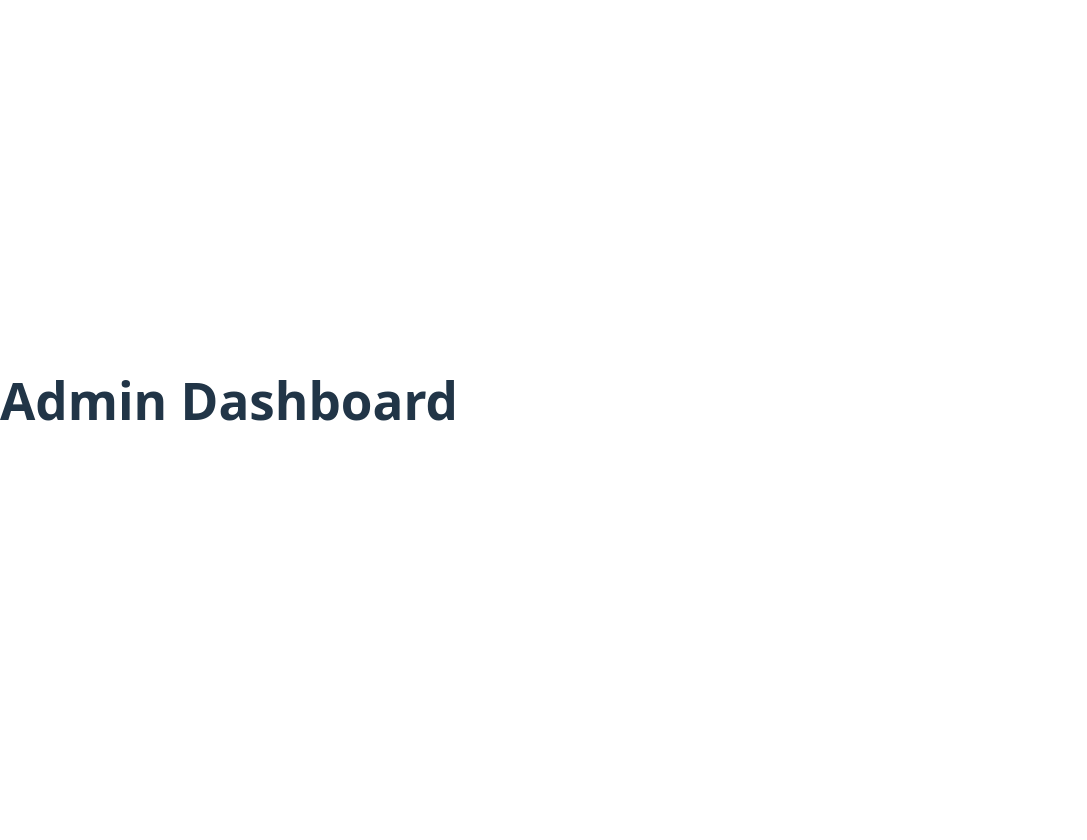
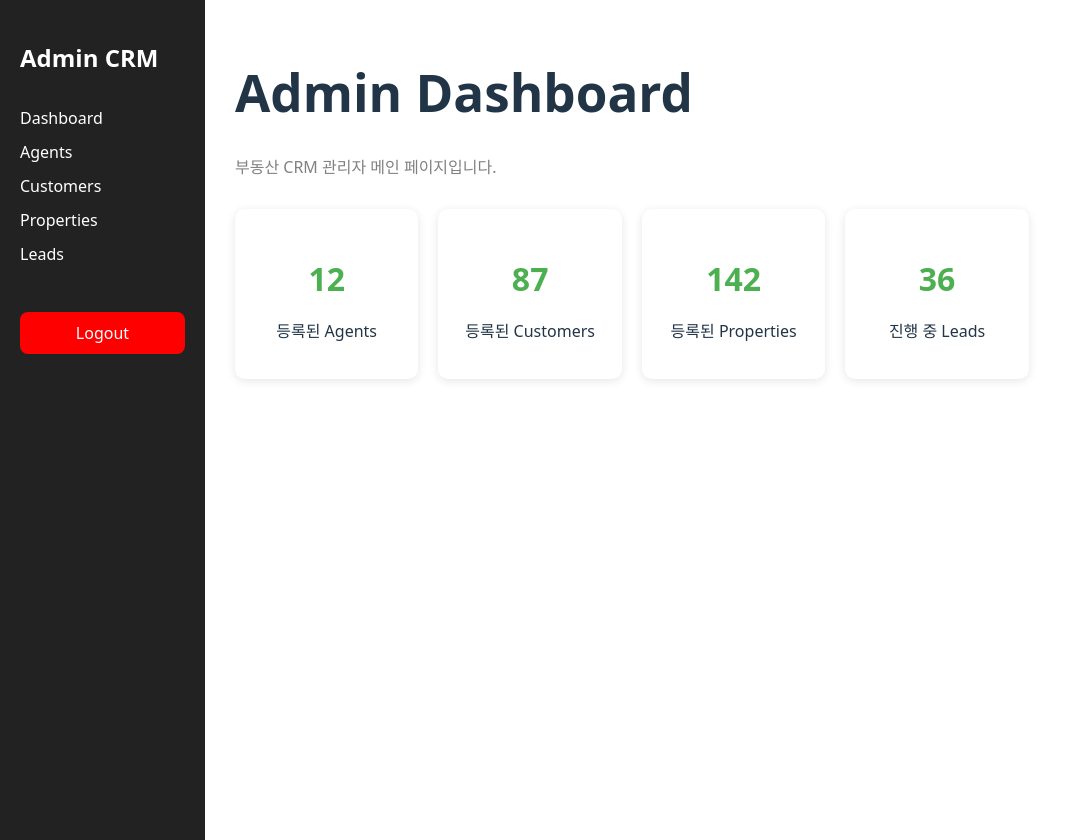
Before and after one commit to louieseo/real-estate-crm-frontend, a React (Vite) app: page /admin in a window 1280 px wide. Shown: the whole page, without its empty margins (0-1087 px from the left). Before the commit the page ends 800 px from the top, so only its background shows below. Built offline with nearby package versions, Linux system fonts and the light colour scheme; sample sign-in values are in the browser's storage.

Commit message:
로그인 역할별 페이지이동 - Customer 관리화면

```diff
--- a/src/App.jsx
+++ b/src/App.jsx
@@ -1,18 +1,46 @@
 import { BrowserRouter, Routes, Route } from "react-router-dom";
 import Login from "./pages/Login";
+import ProtectedRoute from "./components/ProtectedRoute";
+
+// import AdminDashboard from "./pages/Admin/AdminDashboard"; (아래와 교체)
+import AdminLayout from "./pages/Admin/Layout";
+import DashboardHome from "./pages/Admin/DashboardHome";
+import Agents from "./pages/Admin/Agents";
+import Customers from "./pages/Admin/Customers";
+import Properties from "./pages/Admin/Properties";
+import Leads from "./pages/Admin/Leads";
+
+import AgentDashboard from "./pages/Agent/AgentDashboard";
 
 function App() {
   return (
     <BrowserRouter>
       <Routes>
-        {/* 로그인 페이지 */}
+
+        {/* 로그인 */}
         <Route path="/" element={<Login />} />
 
-        {/* 관리자 페이지 (임시 화면) */}
-        <Route path="/admin" element={<h1>Admin Dashboard</h1>} />
+        {/* 관리자 페이지 - Admin Layout + 내부 페이지들 */}
+        <Route element={<ProtectedRoute allowedRole="admin" />}>
+          <Route path="/admin" element={<AdminLayout />}>
+            <Route index element={<DashboardHome />} />
+            <Route path="agents" element={<Agents />} />
+            <Route path="customers" element={<Customers />} />
+            <Route path="properties" element={<Properties />} />
+            <Route path="leads" element={<Leads />} />
+          </Route>
+        </Route>
 
-        {/* 직원 페이지 (임시 화면) */}
-        <Route path="/agent" element={<h1>Agent Dashboard</h1>} />
+        {/* 직원 페이지 */}
+        <Route
+          path="/agent"
+          element={
+            <ProtectedRoute allowedRole="agent">
+              <AgentDashboard />
+            </ProtectedRoute>
+          }
+        />
+
       </Routes>
     </BrowserRouter>
   );
--- /dev/null
+++ b/src/components/ProtectedRoute.jsx
@@ -0,0 +1,26 @@
+import { Navigate, Outlet } from "react-router-dom";
+
+const ProtectedRoute = ({ allowedRole, children }) => {
+  const token = localStorage.getItem("token");
+  const role = localStorage.getItem("role");
+
+  // 로그인 안한 경우
+  if (!token) {
+    return <Navigate to="/" replace />;
+  }
+
+  // 권한이 다른 경우
+  if (role !== allowedRole) {
+    return <Navigate to="/" replace />;
+  }
+
+  // Admin 처럼 Nested Route 구조일 경우
+  if (!children) {
+    return <Outlet />;
+  }
+
+  // Agent 처럼 children 사용하는 경우
+  return children;
+};
+
+export default ProtectedRoute;
--- /dev/null
+++ b/src/pages/Admin/AdminDashboard.jsx
@@ -0,0 +1,27 @@
+import { useNavigate } from "react-router-dom";
+
+
+const AdminDashboard = () => {
+    const navigate = useNavigate();
+
+    const handleLogout = () => {
+        localStorage.removeItem("token");
+        localStorage.removeItem("role");
+
+        alert("로그아웃 되었습니다.");
+        navigate("/");
+    };
+
+
+  return (
+    <div style={{ padding: "20px" }}>
+      <h1>Admin Dashboard</h1>
+      <p>관리자만 볼 수 있는 페이지</p>
+      <button onClick={handleLogout}>
+        Logout
+      </button>
+    </div>
+  );
+};
+
+export default AdminDashboard;
--- /dev/null
+++ b/src/pages/Admin/Agents.jsx
@@ -0,0 +1,5 @@
+const Agents = () => {
+  return <h1>Agent Management Page</h1>;
+};
+
+export default Agents;
--- /dev/null
+++ b/src/pages/Admin/Customers.jsx
@@ -0,0 +1,59 @@
+const Customers = () => {
+  // 🔥 지금은 일단 더미 데이터 (나중에 백엔드 연동 예정)
+  const customers = [
+    { id: 1, name: "John Smith", email: "john@test.com", phone: "010-1111-2222" },
+    { id: 2, name: "Emily Johnson", email: "emily@test.com", phone: "010-3333-4444" },
+    { id: 3, name: "David Lee", email: "david@test.com", phone: "010-5555-6666" },
+  ];
+
+  return (
+    <div>
+      <h1>Customers</h1>
+      <p style={{ color: "gray" }}>등록된 고객 리스트</p>
+
+      {/* 테이블 상자 */}
+      <div
+        style={{
+          marginTop: "25px",
+          background: "white",
+          padding: "20px",
+          borderRadius: "10px",
+          boxShadow: "0 2px 10px rgba(0,0,0,0.1)",
+        }}
+      >
+        <table width="100%">
+          <thead>
+            <tr style={{ textAlign: "left", borderBottom: "2px solid #eee" }}>
+              <th style={thStyle}>ID</th>
+              <th style={thStyle}>Name</th>
+              <th style={thStyle}>Email</th>
+              <th style={thStyle}>Phone</th>
+            </tr>
+          </thead>
+
+          <tbody>
+            {customers.map((c) => (
+              <tr key={c.id} style={{ borderBottom: "1px solid #eee" }}>
+                <td style={tdStyle}>{c.id}</td>
+                <td style={tdStyle}>{c.name}</td>
+                <td style={tdStyle}>{c.email}</td>
+                <td style={tdStyle}>{c.phone}</td>
+              </tr>
+            ))}
+          </tbody>
+        </table>
+      </div>
+    </div>
+  );
+};
+
+const thStyle = {
+  padding: "12px 0",
+  fontWeight: "bold",
+};
+
+const tdStyle = {
+  padding: "10px 0",
+};
+
+export default Customers;
--- /dev/null
+++ b/src/pages/Admin/DashboardHome.jsx
@@ -0,0 +1,60 @@
+const DashboardHome = () => {
+  return (
+    <div>
+      <h1>Admin Dashboard</h1>
+      <p style={{ color: "gray" }}>
+        부동산 CRM 관리자 메인 페이지입니다.
+      </p>
+
+      {/* 🔥 통계 카드 영역 */}
+      <div
+        style={{
+          display: "grid",
+          gridTemplateColumns: "repeat(4, 1fr)",
+          gap: "20px",
+          marginTop: "30px",
+        }}
+      >
+        {/* 에이전트 카드 */}
+        <div style={cardStyle}>
+          <h2 style={numberStyle}>12</h2>
+          <p>등록된 Agents</p>
+        </div>
+
+        {/* 고객 카드 */}
+        <div style={cardStyle}>
+          <h2 style={numberStyle}>87</h2>
+          <p>등록된 Customers</p>
+        </div>
+
+        {/* 매물 카드 */}
+        <div style={cardStyle}>
+          <h2 style={numberStyle}>142</h2>
+          <p>등록된 Properties</p>
+        </div>
+
+        {/* 리드 카드 */}
+        <div style={cardStyle}>
+          <h2 style={numberStyle}>36</h2>
+          <p>진행 중 Leads</p>
+        </div>
+      </div>
+    </div>
+  );
+};
+
+const cardStyle = {
+  background: "white",
+  borderRadius: "10px",
+  padding: "20px",
+  boxShadow: "0 2px 10px rgba(0,0,0,0.1)",
+  textAlign: "center",
+};
+
+const numberStyle = {
+  fontSize: "32px",
+  marginBottom: "5px",
+  color: "#4CAF50",
+};
+
+export default DashboardHome;
--- /dev/null
+++ b/src/pages/Admin/Layout.jsx
@@ -0,0 +1,83 @@
+// Logout 버튼추가를 위해 useNavigate 를 사용해야함으로 아래 import 에 다음에 추가
+import { Outlet, Link, useNavigate } from "react-router-dom";
+
+const AdminLayout = () => {
+  // Logout 버튼추가
+  const navigate = useNavigate();
+
+  const handleLogout = () => {
+    localStorage.removeItem("token");
+    localStorage.removeItem("role");
+
+    alert("로그아웃 되었습니다.");
+    navigate("/");
+  };
+
+  return (
+    <div style={{ display: "flex" }}>
+      {/* 왼쪽 사이드바 */}
+      <div
+        style={{
+          width: "220px",
+          height: "100vh",
+          background: "#222",
+          color: "white",
+          padding: "20px",
+        }}
+      >
+        <h2>Admin CRM</h2>
+
+        <ul style={{ listStyle: "none", padding: 0, marginTop: "30px" }}>
+          <li>
+            <Link to="/admin" style={{ color: "white" }}>
+              Dashboard
+            </Link>
+          </li>
+          <li style={{ marginTop: "10px" }}>
+            <Link to="/admin/agents" style={{ color: "white" }}>
+              Agents
+            </Link>
+          </li>
+          <li style={{ marginTop: "10px" }}>
+            <Link to="/admin/customers" style={{ color: "white" }}>
+              Customers
+            </Link>
+          </li>
+          <li style={{ marginTop: "10px" }}>
+            <Link to="/admin/properties" style={{ color: "white" }}>
+              Properties
+            </Link>
+          </li>
+          <li style={{ marginTop: "10px" }}>
+            <Link to="/admin/leads" style={{ color: "white" }}>
+              Leads
+            </Link>
+          </li>
+        </ul>
+
+        {/* 로그아웃 버튼 추가 */}
+        <button
+          onClick={handleLogout}
+          style={{
+            marginTop: "30px",
+            padding: "10px",
+            width: "100%",
+            background: "red",
+            color: "white",
+            border: "none",
+            cursor: "pointer",
+          }}
+        >
+          Logout
+        </button>
+      </div>
+
+      {/* 오른쪽 콘텐츠 영역 */}
+      <div style={{ padding: "30px", width: "100%" }}>
+        <Outlet />
+      </div>
+    </div>
+  );
+};
+
+export default AdminLayout;
--- /dev/null
+++ b/src/pages/Admin/Leads.jsx
@@ -0,0 +1,5 @@
+const Leads = () => {
+  return <h1>Leads Management Page</h1>;
+};
+
+export default Leads;
--- /dev/null
+++ b/src/pages/Admin/Properties.jsx
@@ -0,0 +1,5 @@
+const Properties = () => {
+  return <h1>Property Management Page</h1>;
+};
+
+export default Properties;
--- /dev/null
+++ b/src/pages/Agent/AgentDashboard.jsx
@@ -0,0 +1,25 @@
+import { useNavigate } from "react-router-dom";
+
+const AgentDashboard = () => {
+  const navigate = useNavigate();
+
+  const handleLogout = () => {
+    localStorage.removeItem("token");
+    localStorage.removeItem("role");
+
+    alert("로그아웃 되었습니다.");
+    navigate("/");
+  };
+
+  return (
+    <div style={{ padding: "20px" }}>
+      <h1>Agent Dashboard</h1>
+      <p>직원만 볼 수 있는 페이지</p>
+      <button onClick={handleLogout}>
+        Logout
+      </button>
+    </div>
+  );
+};
+
+export default AgentDashboard;
--- a/src/pages/Login.jsx
+++ b/src/pages/Login.jsx
@@ -1,11 +1,14 @@
 import React, { useState } from "react";
 import axios from "axios";
+import { useNavigate } from "react-router-dom";
 
 const Login = () => {
   const [role, setRole] = useState("admin"); // 기본 admin
   const [email, setEmail] = useState("");
   const [password, setPassword] = useState("");
   const [error, setError] = useState("");
+
+  const navigate = useNavigate();
 
   const handleLogin = async (e) => {
     e.preventDefault();
@@ -28,7 +31,18 @@ const Login = () => {
         localStorage.setItem("token", response.data.token);
       }
 
+      // 역할(role)도 저장 추가
+      localStorage.setItem("role", role);
+
+      // 로그인 성공 후 페이지 이동
       alert(`${role.toUpperCase()} 로그인 성공!`);
+
+      if (role === "admin") {
+        navigate("/admin");
+      } else {
+        navigate("/agent");
+      }
+
       console.log("Login success:", response.data);
     } catch (err) {
       console.error(err);
@@ -86,9 +100,7 @@ const Login = () => {
           />
         </div>
 
-        {error && (
-          <p style={{ color: "red", marginTop: "10px" }}>{error}</p>
-        )}
+        {error && <p style={{ color: "red", marginTop: "10px" }}>{error}</p>}
 
         <button
           type="submit"
```
Also changed, not shown: 1 other file (tests, documents, lock files or other folders).
